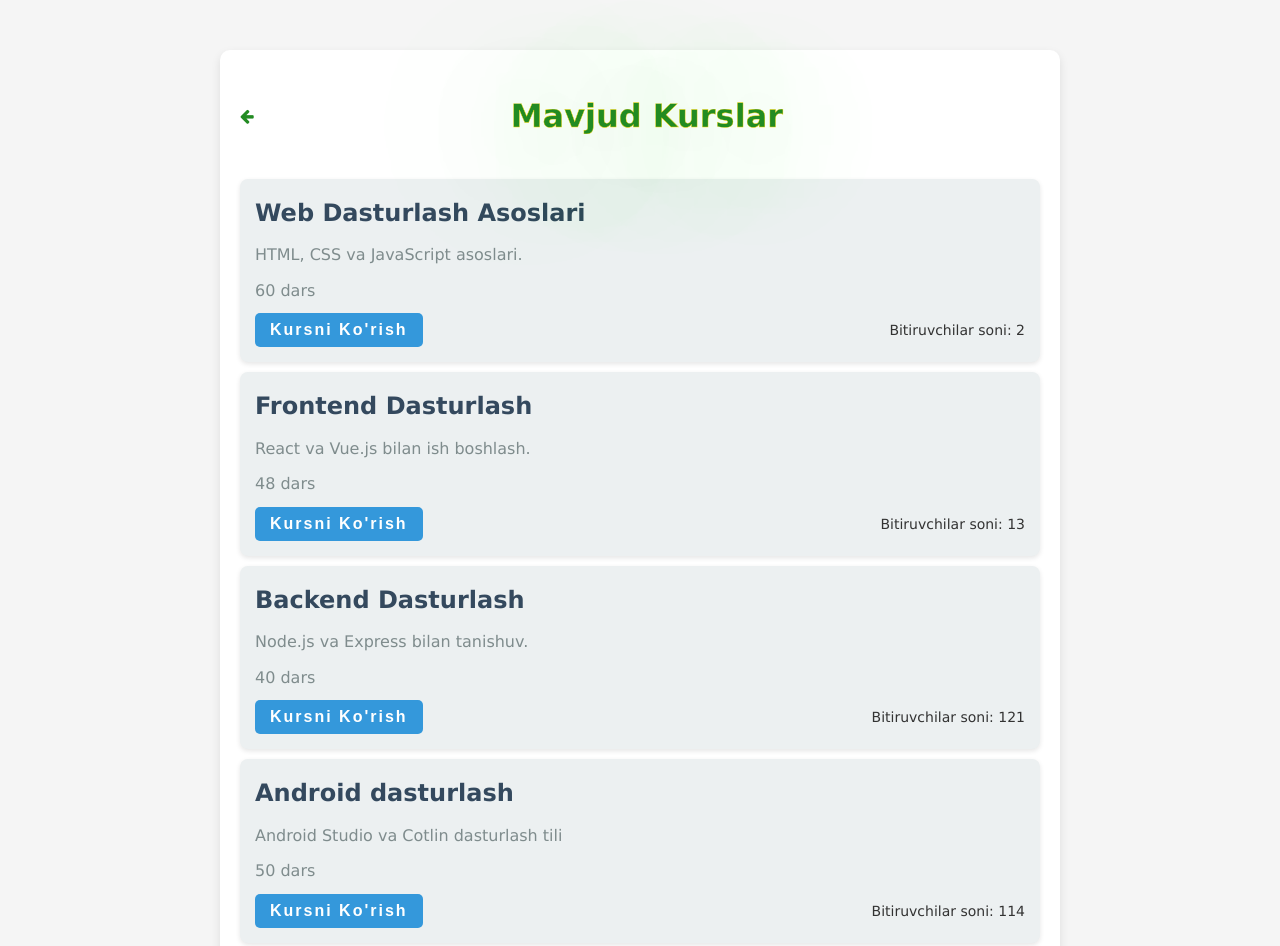
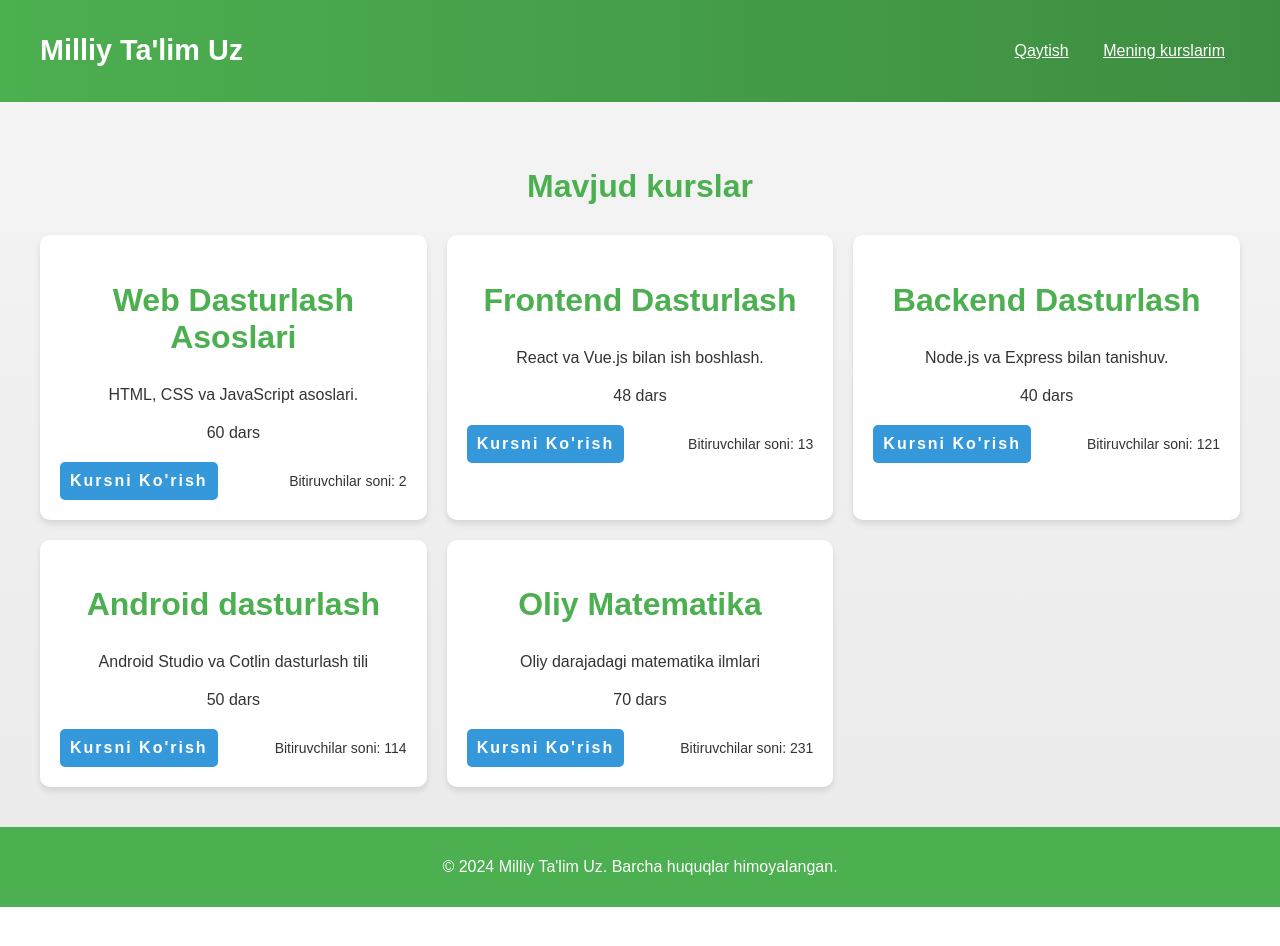
Before and after one commit to Islomov-Doniyorbek/talimuz, a plain HTML site: page courses.html in a window 1280 px wide. Shown: the top 946 px of the page. After the commit the page ends 907 px from the top, so only its background shows below. Drawn offline with Linux system fonts and the light colour scheme.

Commit message:
Add files via upload

```diff
--- a/app.js
+++ b/app.js
@@ -92,10 +92,11 @@ if (registerForm) {
 }
 
 
-const courseList = document.getElementById("courseList");
+const courseList = document.querySelector(".course-grid");
 if (courseList) {
     courses.forEach((course) => {
-        const li = document.createElement("li");
+        const li = document.createElement("div");
+        li.className = "course-card";
         let r = Math.floor(Math.random() * 250);
         li.innerHTML = `
             <h2>${course.title}</h2>
--- a/courses.html
+++ b/courses.html
@@ -4,18 +4,164 @@
     <meta charset="UTF-8">
     <meta name="viewport" content="width=device-width, initial-scale=1.0">
     <title>Kurslar</title>
-    <link rel="stylesheet" href="style.css">
+    <!-- <link rel="stylesheet" href="style.css"> -->
+    <style>
+        body {
+  margin: 0;
+  font-family: 'Arial', sans-serif;
+  background: linear-gradient(to bottom, #f5f5f5, #eaeaea);
+  color: #333;
+}
+
+/* Header styles */
+.header {
+  background: linear-gradient(to right, #4caf50, #3e8e41);
+  color: white;
+  padding: 15px 0;
+}
+.header .container {
+  display: flex;
+  justify-content: space-between;
+  align-items: center;
+  max-width: 1200px;
+  margin: 0 auto;
+  padding: 0 20px;
+}
+.header .logo {
+  font-size: 1.8rem;
+  font-weight: bold;
+}
+.header .nav a {
+  color: white;
+  margin: 0 15px;
+  text-decoration: none;
+  font-size: 1rem;
+  transition: color 0.3s ease;
+}
+.header .nav a:hover {
+  color: #ffeb3b;
+}
+.header .nav .active {
+  text-decoration: underline;
+}
+
+/* Main content styles */
+.main-content {
+  padding: 40px 20px;
+}
+.main-content .container {
+  max-width: 1200px;
+  margin: 0 auto;
+}
+.main-content h2 {
+  text-align: center;
+  font-size: 2rem;
+  margin-bottom: 30px;
+  color: #4caf50;
+}
+.course-grid {
+  display: grid;
+  grid-template-columns: repeat(auto-fit, minmax(300px, 1fr));
+  gap: 20px;
+}
+.course-card {
+  background: white;
+  border-radius: 10px;
+  box-shadow: 0 4px 6px rgba(0, 0, 0, 0.1);
+  padding: 20px;
+  text-align: center;
+  transition: transform 0.3s ease, box-shadow 0.3s ease;
+}
+.course-card h3 {
+  color: #4caf50;
+  font-size: 1.1rem;
+  margin-bottom: 10px;
+}
+.course-card p {
+  font-size: 1rem;
+  margin-bottom: 20px;
+}
+.course-card .btn {
+  background: #4caf50;
+  color: white;
+  padding: 10px 20px;
+  border: none;
+  border-radius: 5px;
+  cursor: pointer;
+  font-size: 1rem;
+  transition: background 0.3s ease;
+}
+.course-card .btn:hover {
+  background: #45a049;
+}
+.course-card:hover {
+  transform: translateY(-5px);
+  box-shadow: 0 6px 10px rgba(0, 0, 0, 0.15);
+}
+
+/* Footer styles */
+.footer {
+  background: #4caf50;
+  color: white;
+  text-align: center;
+  padding: 15px 0;
+}
+
+button {
+    background: #3498db;
+    color: #fff;
+    padding: 10px;
+    border: none;
+    border-radius: 5px;
+    font-size: 1rem;
+    cursor: pointer;
+    font-weight: 600;
+    letter-spacing: 2px;
+    transition: 0.3s ease;
+}
+
+button:hover {
+    background: forestgreen;
+    border: none;
+}
+.haqida {
+    display: flex;
+    width: 100%;
+    position: relative;
+    justify-content: space-between;
+    align-items: center;
+    margin-top: 10px;
+    /* border: 1px solid; */
+}
+.haqida span {
+    position: relative;
+    font-size: 14px;
+}
+
+    </style>
     <link rel="stylesheet" href="https://cdnjs.cloudflare.com/ajax/libs/font-awesome/4.7.0/css/font-awesome.min.css">
 </head>
 <body>
-    <div class="container">
-        <div class="header">
-            <a href="./index.html"><i class="fa fa-arrow-left"></i></a>
-            <h1>Mavjud Kurslar</h1>
-            <span></span>
+    <header class="header">
+        <div class="container">
+          <h1 class="logo">Milliy Ta'lim Uz</h1>
+          <nav class="nav">
+            <a href="./index.html" class="active">Qaytish</a>
+            <a href="./mycourse.html" class="active">Mening kurslarim</a>
+          </nav>
         </div>
-        <ul id="courseList"></ul>
-    </div>
+      </header>
+      <main class="main-content">
+        <div class="container">
+          <h2>Mavjud kurslar</h2>
+          <div class="course-grid">
+
+          </div>
+        </div>
+      </main>
+      <footer class="footer">
+        <p>&copy; 2024 Milliy Ta'lim Uz. Barcha huquqlar himoyalangan.</p>
+      </footer>
     <script src="app.js"></script>
 </body>
 </html>
```
Also changed, not shown: mycourse.html (added, +207 -0 lines).
